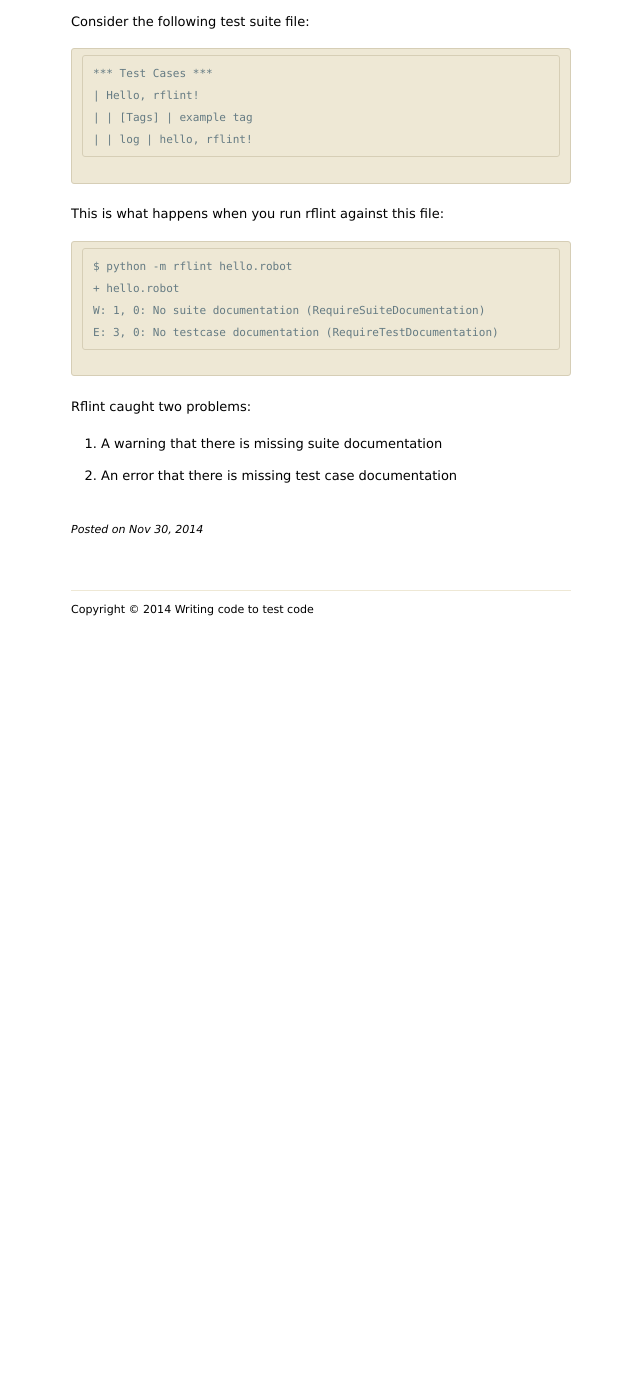
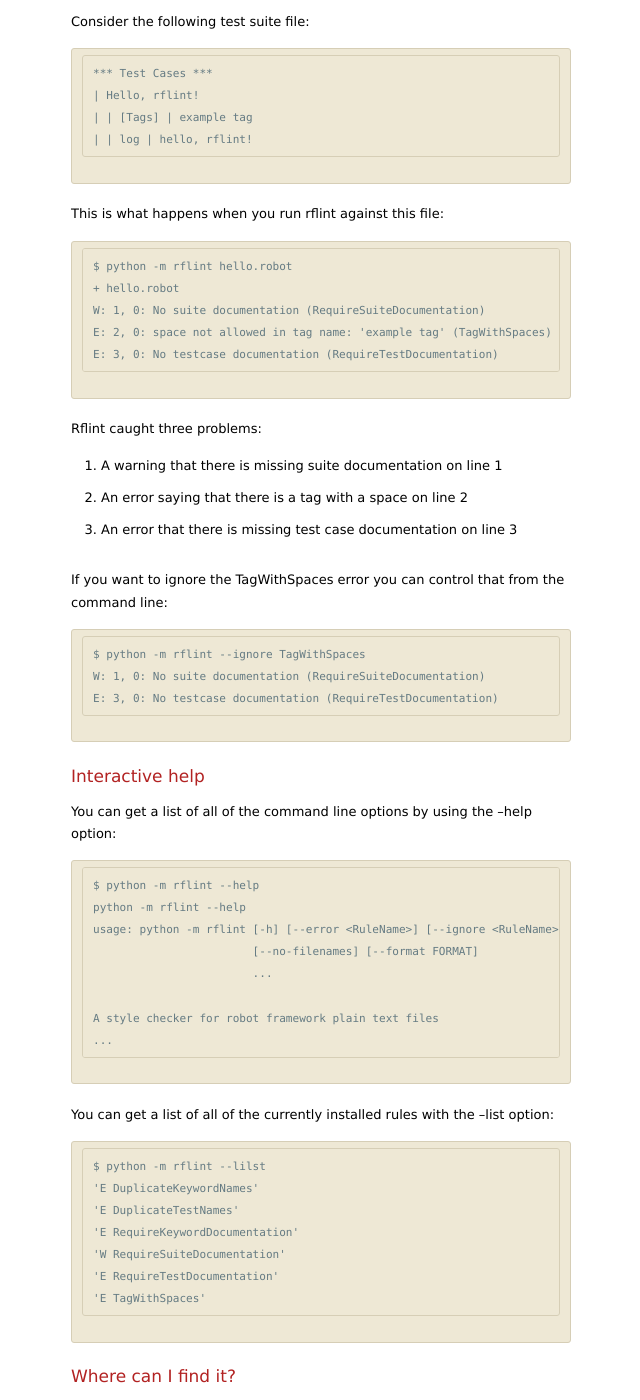
Before and after one commit to boakley/boakley.github.io, a Jekyll site: the page built from _posts/2014-11-30-robotframework-lint-preview.md, in a window 1280 px wide and 1400 px high, scrolled down 409 px. Shown: the whole window, without its empty margins (319-959 px from the left). Built offline with Jekyll 4.4.1, drawn with Linux system fonts in a browser that asks for light colours; nearby versions of some CDN libraries; before the commit the page ends 1049 px from its top, so only the background shows below that; some of the changed text lies outside the part shown.

Commit message:
update to rflint preview

```diff
--- a/_posts/2014-11-30-robotframework-lint-preview.md
+++ b/_posts/2014-11-30-robotframework-lint-preview.md
@@ -32,9 +32,67 @@
     $ python -m rflint hello.robot
     + hello.robot
     W: 1, 0: No suite documentation (RequireSuiteDocumentation)
+    E: 2, 0: space not allowed in tag name: 'example tag' (TagWithSpaces)
     E: 3, 0: No testcase documentation (RequireTestDocumentation)
 
-Rflint caught two problems:
+Rflint caught three problems:
 
-  * A warning that there is missing suite documentation
-  * An error that there is missing test case documentation
+  * A warning that there is missing suite documentation on line 1
+  * An error saying that there is a tag with a space on line 2
+  * An error that there is missing test case documentation on line 3
+
+If you want to ignore the TagWithSpaces error you can control that
+from the command line:
+
+    $ python -m rflint --ignore TagWithSpaces
+    W: 1, 0: No suite documentation (RequireSuiteDocumentation)
+    E: 3, 0: No testcase documentation (RequireTestDocumentation)
+
+# Interactive help
+
+You can get a list of all of the command line options by using the
+--help option:
+
+    $ python -m rflint --help
+    python -m rflint --help
+    usage: python -m rflint [-h] [--error <RuleName>] [--ignore <RuleName>] [--warn <RuleName>] [--list]
+                            [--no-filenames] [--format FORMAT]
+                            ...
+
+    A style checker for robot framework plain text files
+    ...
+
+You can get a list of all of the currently installed rules with the
+--list option:
+
+    $ python -m rflint --lilst
+    'E DuplicateKeywordNames'
+    'E DuplicateTestNames'
+    'E RequireKeywordDocumentation'
+    'W RequireSuiteDocumentation'
+    'E RequireTestDocumentation'
+    'E TagWithSpaces'
+
+
+# Where can I find it?
+
+rflint is available on github: https://github.com/boakley/robotframework-lint
+
+You can also install with pip, which will install the module "rflint"
+in the standard place:
+
+    $ pip install robotframework-lint
+
+# Want to contribute?
+
+Would you like to contribute? I would love to have help growing rflint
+into an indespensible part of the robot framework toolchain. There is
+an opportunity to work on the base code, or to contribute
+rules. Simply fork the repository and submit pull requests. You can
+also ask questions on the robotframework-users mailing list.
+
+# Acknowledgements
+
+A huge thank-you to my current employer, Echo Global Logistics
+([http://www.echo.com]) who generously allows me to work on this
+project as part of my day job.
```
